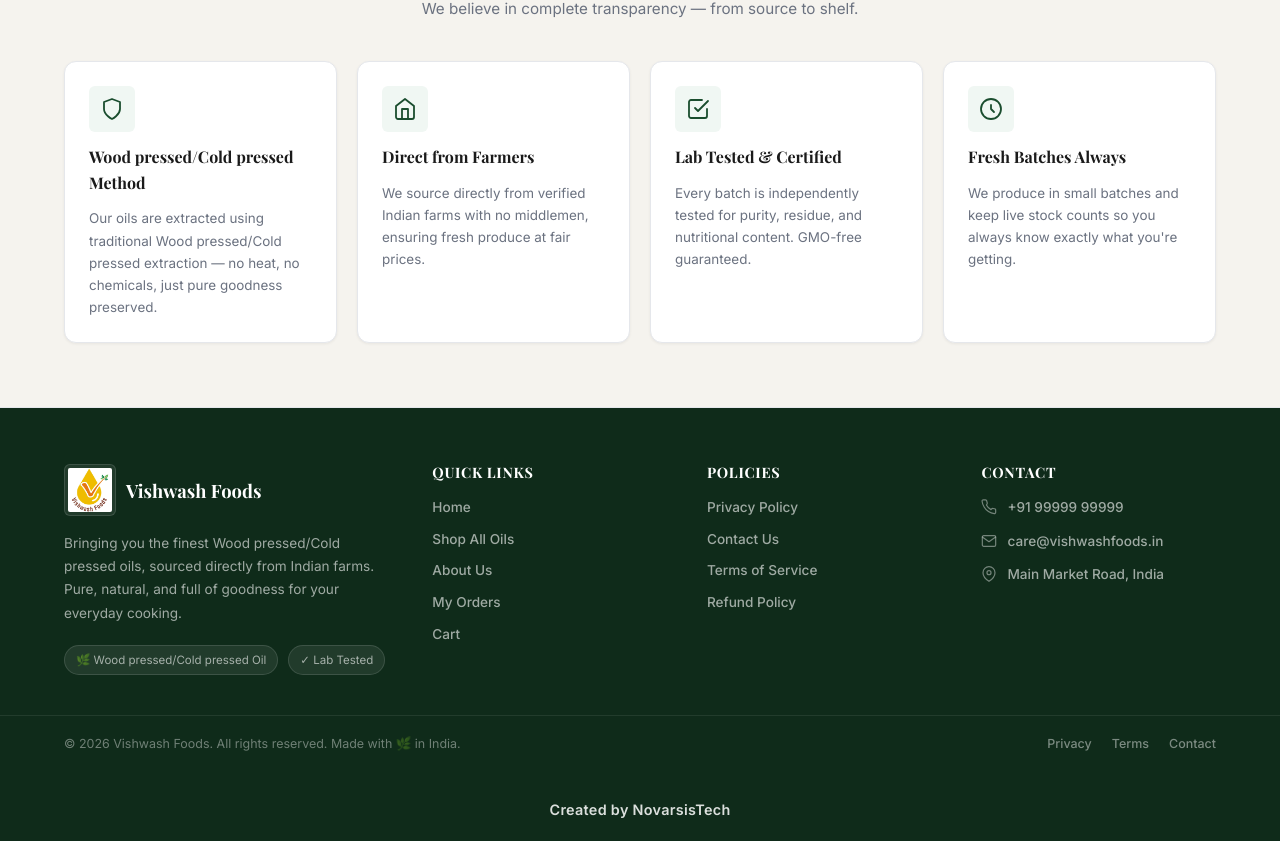
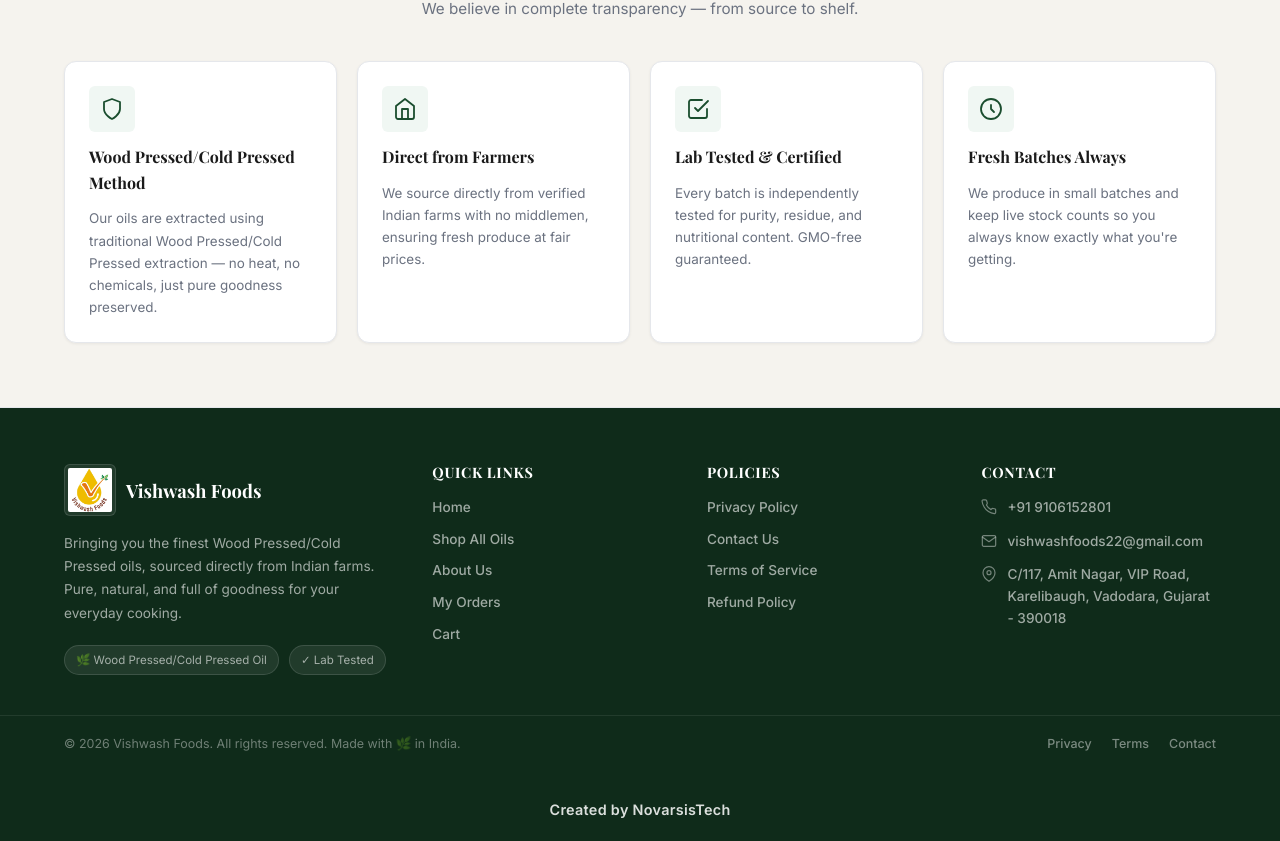
Before and after one commit to Kratik-Sen/viswas, a React (Vite) app: page /#/home in a window 1280 px wide. Shown: the part 1510-2351 px from the top of the page. Built offline with nearby package versions, Linux system fonts and the light colour scheme; no server answers; a web font is replaced by a local one.

Commit message:
update text

```diff
--- a/src/components/Footer.jsx
+++ b/src/components/Footer.jsx
@@ -11,12 +11,12 @@
             <strong>Vishwash Foods</strong>
           </div>
           <p>
-            Bringing you the finest Wood pressed/Cold pressed oils, sourced directly from Indian farms.
+            Bringing you the finest Wood Pressed/Cold Pressed oils, sourced directly from Indian farms.
             Pure, natural, and full of goodness for your everyday cooking.
           </p>
           <div style={{ display: "flex", gap: "10px", marginTop: "4px" }}>
             <span style={{ padding: "5px 11px", borderRadius: "99px", background: "rgba(255,255,255,0.08)", border: "1px solid rgba(255,255,255,0.12)", fontSize: "0.72rem", color: "rgba(255,255,255,0.6)" }}>
-              🌿 Wood pressed/Cold pressed Oil
+              🌿 Wood Pressed/Cold Pressed Oil
             </span>
             <span style={{ padding: "5px 11px", borderRadius: "99px", background: "rgba(255,255,255,0.08)", border: "1px solid rgba(255,255,255,0.12)", fontSize: "0.72rem", color: "rgba(255,255,255,0.6)" }}>
               ✓ Lab Tested
@@ -55,21 +55,21 @@
               <svg viewBox="0 0 24 24" fill="none" stroke="currentColor" strokeWidth="1.8" strokeLinecap="round" strokeLinejoin="round">
                 <path d="M22 16.92v3a2 2 0 0 1-2.18 2 19.79 19.79 0 0 1-8.63-3.07A19.5 19.5 0 0 1 4.69 12a19.79 19.79 0 0 1-3.07-8.67A2 2 0 0 1 3.6 1.18h3a2 2 0 0 1 2 1.72 12.84 12.84 0 0 0 .7 2.81 2 2 0 0 1-.45 2.11L8.09 9a16 16 0 0 0 6.91 6.91l1.27-1.27a2 2 0 0 1 2.11-.45 12.84 12.84 0 0 0 2.81.7A2 2 0 0 1 22 16.92z" />
               </svg>
-              +91 99999 99999
+             +91 9106152801
             </div>
             <div className="footer-contact-item">
               <svg viewBox="0 0 24 24" fill="none" stroke="currentColor" strokeWidth="1.8" strokeLinecap="round" strokeLinejoin="round">
                 <path d="M4 4h16c1.1 0 2 .9 2 2v12c0 1.1-.9 2-2 2H4c-1.1 0-2-.9-2-2V6c0-1.1.9-2 2-2z" />
                 <polyline points="22,6 12,13 2,6" />
               </svg>
-              care@vishwashfoods.in
+              vishwashfoods22@gmail.com
             </div>
             <div className="footer-contact-item">
               <svg viewBox="0 0 24 24" fill="none" stroke="currentColor" strokeWidth="1.8" strokeLinecap="round" strokeLinejoin="round">
                 <path d="M21 10c0 7-9 13-9 13s-9-6-9-13a9 9 0 0 1 18 0z" />
                 <circle cx="12" cy="10" r="3" />
               </svg>
-              Main Market Road, India
+            C/117, Amit Nagar, VIP Road, Karelibaugh, Vadodara, Gujarat - 390018
             </div>
           </div>
         </div>
--- a/src/components/Nav.jsx
+++ b/src/components/Nav.jsx
@@ -42,7 +42,7 @@
       {/* Announcement Bar */}
       <div className="announcement-bar">
         <span>🌿 <strong>Free shipping</strong> on orders above ₹499</span>
-        <span>✦ <strong>100% Pure</strong> Wood pressed/Cold pressed Oils</span>
+        <span>✦ <strong>100% Pure</strong> Wood Pressed/Cold Pressed Oils</span>
         <span>🏠 Farm to Doorstep Delivery</span>
       </div>
 
@@ -53,7 +53,7 @@
             <img className="brand-logo" src="images/logo.png" alt="Vishwash Foods Logo" />
             <div className="brand-text">
               <strong>Vishwash Foods</strong>
-              <small>Wood pressed/Cold pressed <span className="nav-text"><b>Oil</b></span></small>
+              <small>Wood Pressed/Cold Pressed <span className="nav-text"><b>Oil</b></span></small>
             </div>
           </a>
 
@@ -115,7 +115,7 @@
             <img className="brand-logo" src="images/logo.png" alt="Vishwash Foods Logo" />
             <div className="brand-text">
               <strong>Vishwash Foods</strong>
-              <small>Wood pressed/Cold pressed &middot; Pure &middot; Natural</small>
+              <small>Wood Pressed/Cold Pressed &middot; Pure &middot; Natural</small>
             </div>
           </a>
           <button className="menu-close-button" type="button" aria-label="Close navigation" onClick={() => setOpen(false)}>
--- a/src/pages/AboutPage.jsx
+++ b/src/pages/AboutPage.jsx
@@ -11,20 +11,20 @@
 
         <p>
           We manufactur "Ghani Drop Oil" - 100% Natural Wood Pressed/Cold
-          pressed - Lakda Ghani oil by our Indian Tradition Method
+          Pressed - Lakda Ghani oil by our Indian Tradition Method
         </p>
         <p>GST No : 24AINPC6748C1ZE</p>
-        <p>Our wood pressed Ghani Drop Oil consists wide range of varities</p>
+        <p>Our wood Pressed Ghani Drop Oil consists wide range of varities</p>
         <ul>
-          <li>Wood pressed Ground nut oil</li>
-          <li>Wood pressed Coconut oil</li>
-          <li>Wood pressed Sunflower oil</li>
-          <li>Wood pressed Black Sesame oil</li>
-          <li>Wood pressed White Sesame oil</li>
-          <li>Wood pressed Black Mustard</li>
-          <li>Wood pressed Yellow Mustard</li>
-          <li>Wood pressed Almond oil</li>
-          <li>Wood pressed Flaxseed oil</li>
+          <li>Wood Pressed Ground nut oil</li>
+          <li>Wood Pressed Coconut oil</li>
+          <li>Wood Pressed Sunflower oil</li>
+          <li>Wood Pressed Black Sesame oil</li>
+          <li>Wood Pressed White Sesame oil</li>
+          <li>Wood Pressed Black Mustard</li>
+          <li>Wood Pressed Yellow Mustard</li>
+          <li>Wood Pressed Almond oil</li>
+          <li>Wood Pressed Flaxseed oil</li>
         </ul>
       </section>
 
@@ -104,7 +104,7 @@
           </div>
           <strong>Purity Guaranteed</strong>
           <p>
-            All our oils are Wood pressed/Cold pressed with zero additives, no
+            All our oils are Wood Pressed/Cold Pressed with zero additives, no
             heat processing, and independently lab certified.
           </p>
         </div>
@@ -141,7 +141,7 @@
                 fontSize: "0.95rem",
               }}
             >
-              Shop our full range of Wood pressed/Cold pressed oils and taste
+              Shop our full range of Wood Pressed/Cold Pressed oils and taste
               the Vishwash Foods difference.
             </p>
           </div>
--- a/src/pages/CategoryPage.jsx
+++ b/src/pages/CategoryPage.jsx
@@ -143,7 +143,7 @@
       {selected && !bannerImage && (
         <section className="category-hero-banner">
           <div>
-            <p className="eyebrow">Wood pressed/Cold pressed</p>
+            <p className="eyebrow">Wood Pressed/Cold Pressed</p>
             <h2>{selected}</h2>
             <p>Explore every available size in this category and choose the bottle that fits your kitchen.</p>
             {sizes.length > 0 && (
--- a/src/pages/HomePage.jsx
+++ b/src/pages/HomePage.jsx
@@ -9,9 +9,9 @@
       {/* ===== HERO ===== */}
       <section className="hero">
         <div className="hero-content">
-          <p className="eyebrow">Farm Fresh · Wood pressed/Cold pressed · Pure</p>
+          <p className="eyebrow">Farm Fresh · Wood Pressed/Cold Pressed · Pure</p>
           <h1>
-            <em>Vishwash</em> Foods<br />Wood pressed/Cold pressed Oils
+            <em>Vishwash</em> Foods<br />Wood Pressed/Cold Pressed Oils
           </h1>
           <p className="hero-subtitle">
             Groundnut, coconut, mustard, sesame, almond, sunflower and flaxseed oils —
@@ -102,8 +102,8 @@
                   <path d="M12 22s8-4 8-10V5l-8-3-8 3v7c0 6 8 10 8 10z" />
                 </svg>
               </div>
-              <strong>Wood pressed/Cold pressed Method</strong>
-              <p>Our oils are extracted using traditional Wood pressed/Cold pressed extraction — no heat, no chemicals, just pure goodness preserved.</p>
+              <strong>Wood Pressed/Cold Pressed Method</strong>
+              <p>Our oils are extracted using traditional Wood Pressed/Cold Pressed extraction — no heat, no chemicals, just pure goodness preserved.</p>
             </div>
             <div className="why-card">
               <div className="why-icon">
--- a/src/pages/ProductPage.jsx
+++ b/src/pages/ProductPage.jsx
@@ -29,14 +29,14 @@
 
 function productDescription(product) {
   if (product?.description) return product.description;
-  return "Pure Wood pressed/Cold pressed oil for everyday Indian cooking.";
+  return "Pure Wood Pressed/Cold Pressed oil for everyday Indian cooking.";
 }
 
 function productBenefitsText(product) {
   if (product?.product_benefits) return product.product_benefits;
   if (product?.description) return product.description;
   return [
-    "Wood pressed/Cold pressed for natural aroma and nutrients.",
+    "Wood Pressed/Cold Pressed for natural aroma and nutrients.",
     "Packed fresh with live stock tracking.",
     "Best suited for daily Indian cooking.",
   ].join("\n");
```
Also changed, not shown: 2 other files (tests, documents, lock files or other folders).
